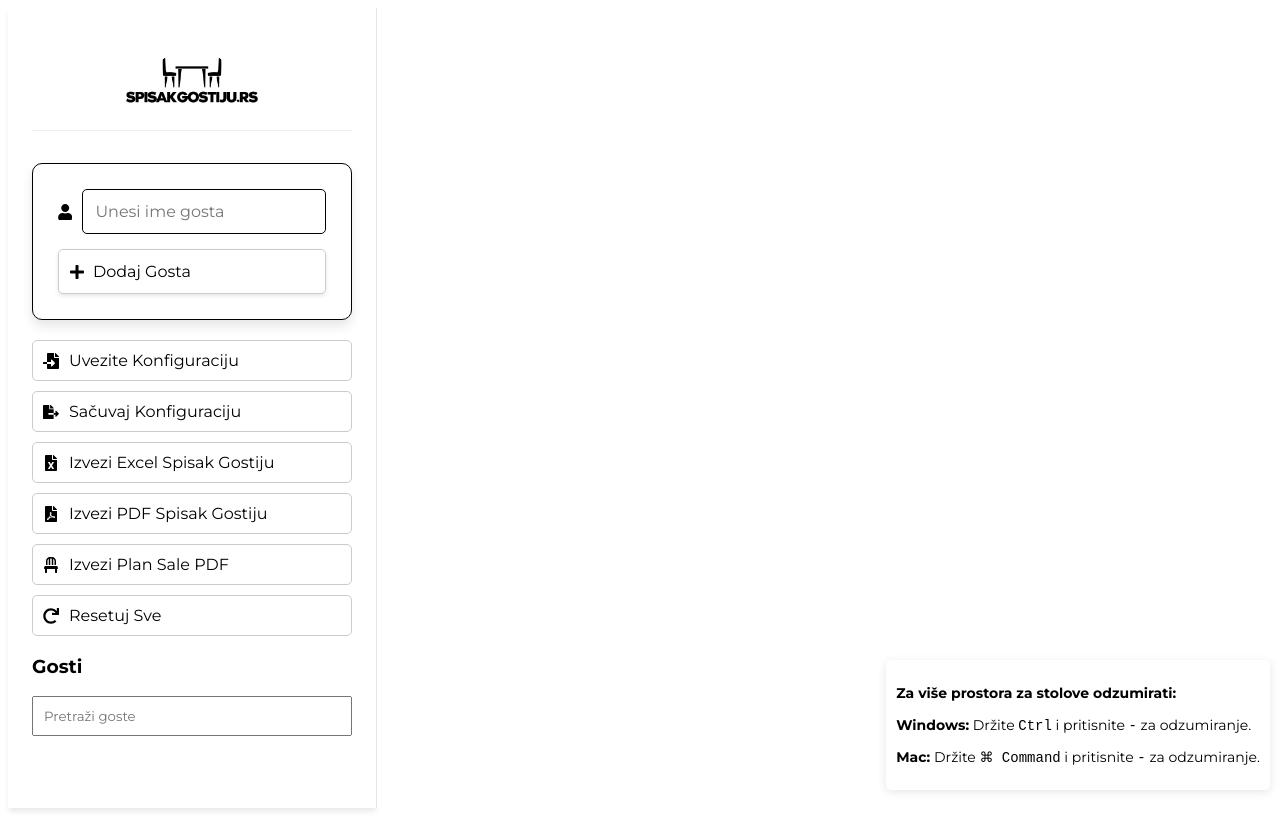
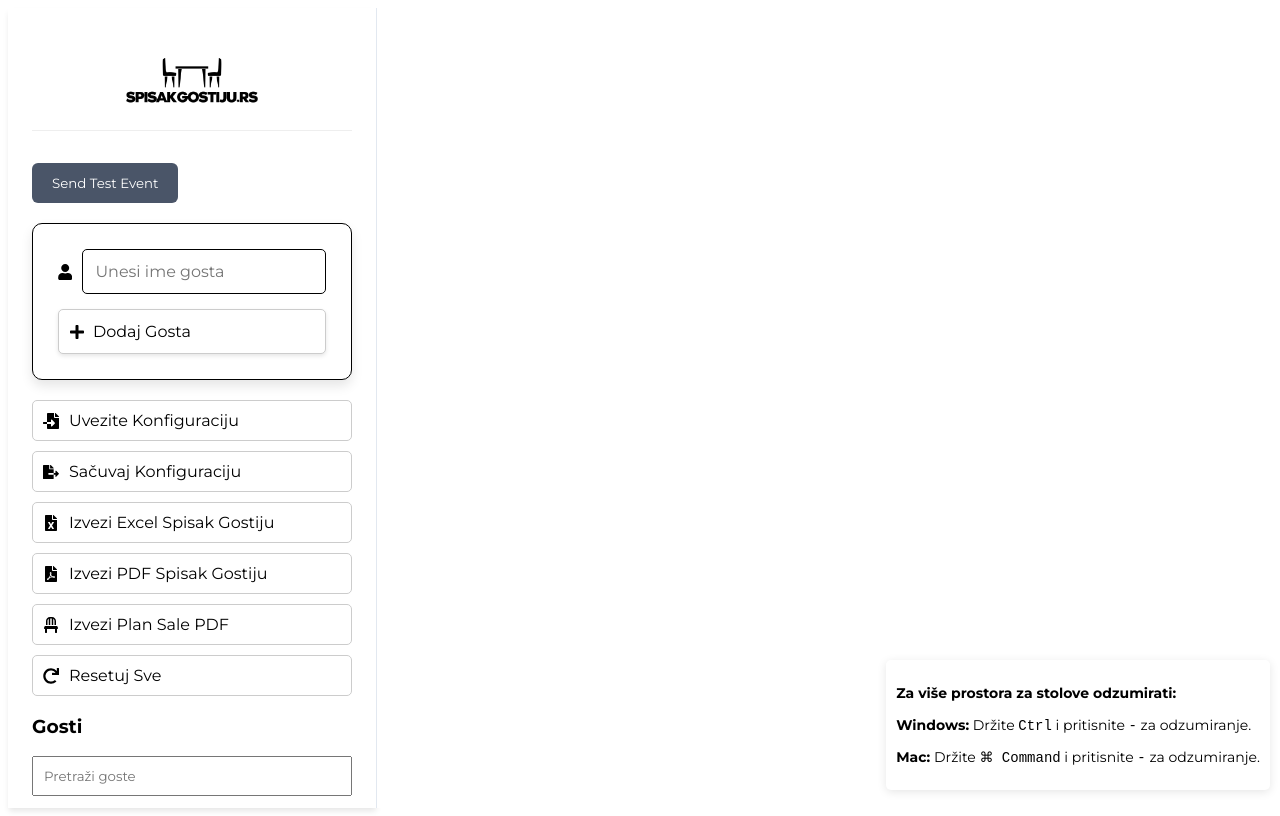
Before and after one commit to Adrian-Swifter/spisak-gostiju, a React (Vite) app: page / in a window 1280 px wide. Built offline with nearby package versions, Linux system fonts and the light colour scheme.

Commit message:
adding button for GA testing

```diff
--- a/src/App.tsx
+++ b/src/App.tsx
@@ -254,6 +254,22 @@ const App = () => {
                 }}
               />
             </div>
+            <button
+              onClick={() => {
+                if (window.gtag) {
+                  window.gtag("event", "test_event", {
+                    event_category: "Debug",
+                    event_label: "React Button Click",
+                  });
+                  console.log("📊 Test event sent to GA");
+                } else {
+                  console.log("⚠️ GA is not loaded");
+                }
+              }}
+            >
+              Send Test Event
+            </button>
+
             <GuestForm onAdd={addGuest} />
             <div
               className="button-group"
```
